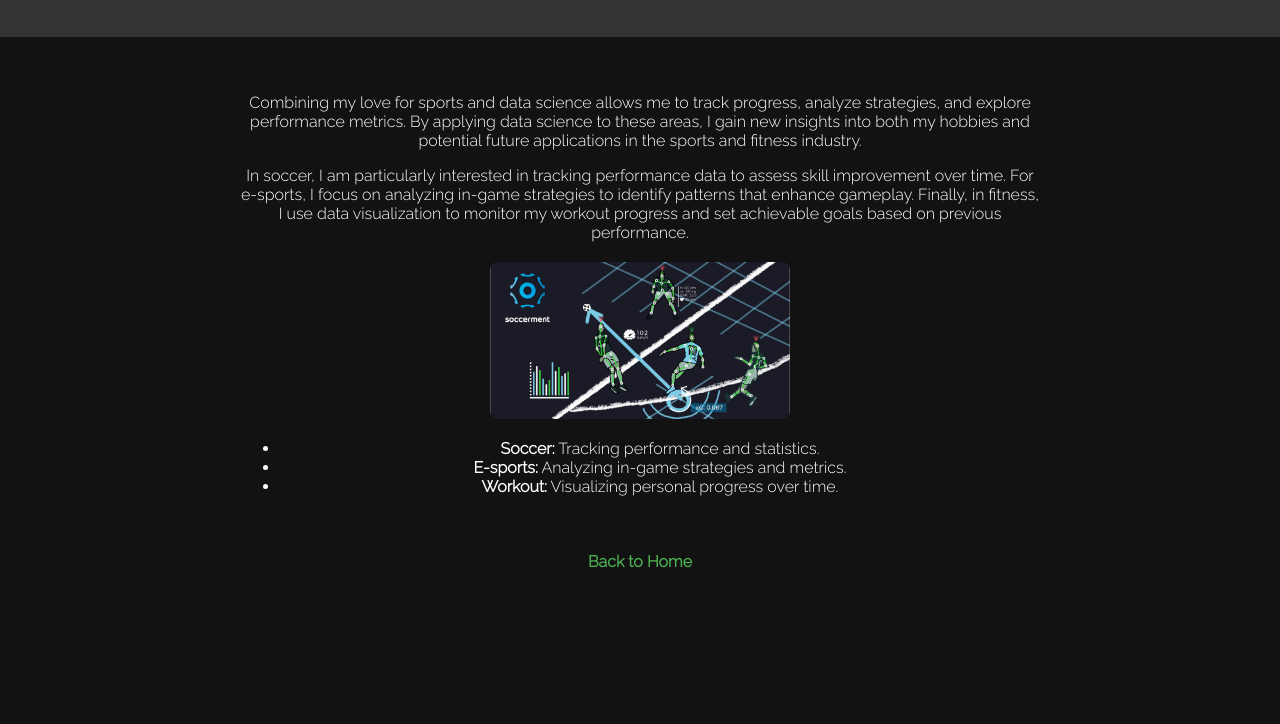
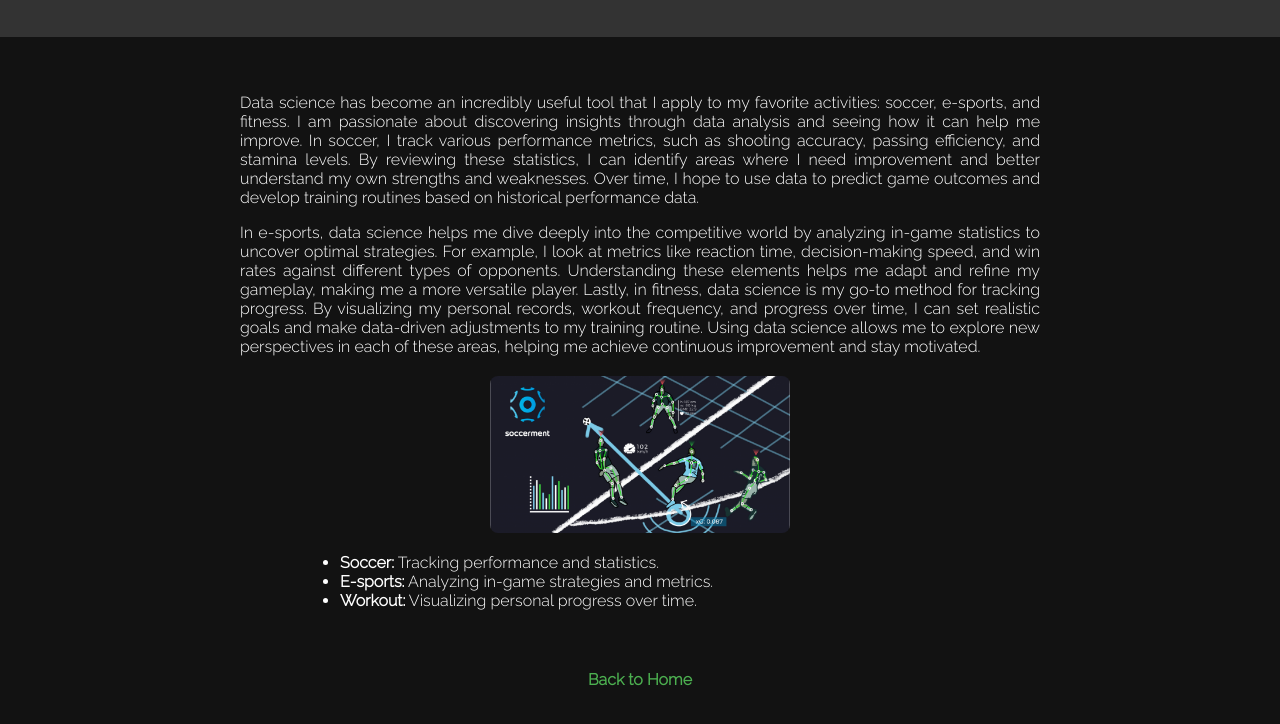
Before and after one commit to sontranneugithub/Personal_Website, a plain HTML site: page hobbies.html in a window 1280 px wide. Shown: the part 72-796 px from the top of the page. Drawn offline with Linux system fonts and the light colour scheme.

Commit message:
final fixed for hobbies html + css

```diff
--- a/hobbies.html
+++ b/hobbies.html
@@ -12,9 +12,9 @@
     </header>
 
     <section>
-        <p>Combining my love for sports and data science allows me to track progress, analyze strategies, and explore performance metrics. By applying data science to these areas, I gain new insights into both my hobbies and potential future applications in the sports and fitness industry.</p>
+        <p>Data science has become an incredibly useful tool that I apply to my favorite activities: soccer, e-sports, and fitness. I am passionate about discovering insights through data analysis and seeing how it can help me improve. In soccer, I track various performance metrics, such as shooting accuracy, passing efficiency, and stamina levels. By reviewing these statistics, I can identify areas where I need improvement and better understand my own strengths and weaknesses. Over time, I hope to use data to predict game outcomes and develop training routines based on historical performance data.</p>
 
-        <p>In soccer, I am particularly interested in tracking performance data to assess skill improvement over time. For e-sports, I focus on analyzing in-game strategies to identify patterns that enhance gameplay. Finally, in fitness, I use data visualization to monitor my workout progress and set achievable goals based on previous performance.</p>
+        <p>In e-sports, data science helps me dive deeply into the competitive world by analyzing in-game statistics to uncover optimal strategies. For example, I look at metrics like reaction time, decision-making speed, and win rates against different types of opponents. Understanding these elements helps me adapt and refine my gameplay, making me a more versatile player. Lastly, in fitness, data science is my go-to method for tracking progress. By visualizing my personal records, workout frequency, and progress over time, I can set realistic goals and make data-driven adjustments to my training routine. Using data science allows me to explore new perspectives in each of these areas, helping me achieve continuous improvement and stay motivated.</p>
 
         <img src="sports-data-visualization.jpg" alt="Sports data visualization" width="300">
 
--- a/styles.css
+++ b/styles.css
@@ -1,20 +1,24 @@
+/* Import Google Font - Raleway */
 @import url('https://fonts.googleapis.com/css2?family=Raleway:wght@300&display=swap');
 
+/* General Body Styling */
 body {
     font-family: 'Raleway', sans-serif;
-    background-color: #121212; /* Dark theme */
-    color: #ffffff;
+    background-color: #121212; /* Dark theme background */
+    color: #ffffff; /* Light text for contrast */
     margin: 0;
     padding: 0;
 }
 
+/* Header Styling */
 header {
     text-align: center;
     padding: 20px;
-    background-color: #333333;
+    background-color: #333333; /* Darker shade for header */
     color: #ffffff;
 }
 
+/* Section Styling */
 section {
     max-width: 800px;
     margin: 20px auto;
@@ -22,27 +26,46 @@ section {
     text-align: center;
 }
 
+/* Paragraph Styling with Justified Text */
+p {
+    text-align: justify;
+}
+
+/* Image Styling */
 img {
     display: block;
     margin: 20px auto;
     border-radius: 8px;
+    max-width: 100%;
+    height: auto;
 }
 
+/* Navigation Styling */
 nav {
     text-align: center;
     margin: 10px 0;
 }
 
+/* Navigation Link Styling */
 nav a {
-    color: #4CAF50;
+    color: #4CAF50; /* Accent color for links */
     text-decoration: none;
     font-weight: bold;
     margin: 0 15px;
 }
 
+/* Footer Styling */
 footer {
     text-align: center;
     padding: 10px;
-    background-color: #1f1f1f;
+    background-color: #1f1f1f; /* Dark footer background */
     color: #ffffff;
 }
+
+/* Additional Styling for List */
+ul {
+    text-align: left;
+    margin: 20px auto;
+    max-width: 600px;
+    padding: 0 20px;
+}
```
